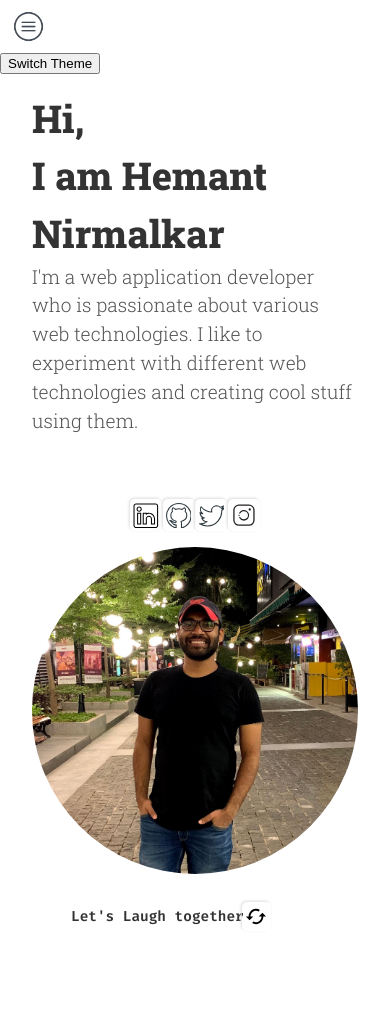
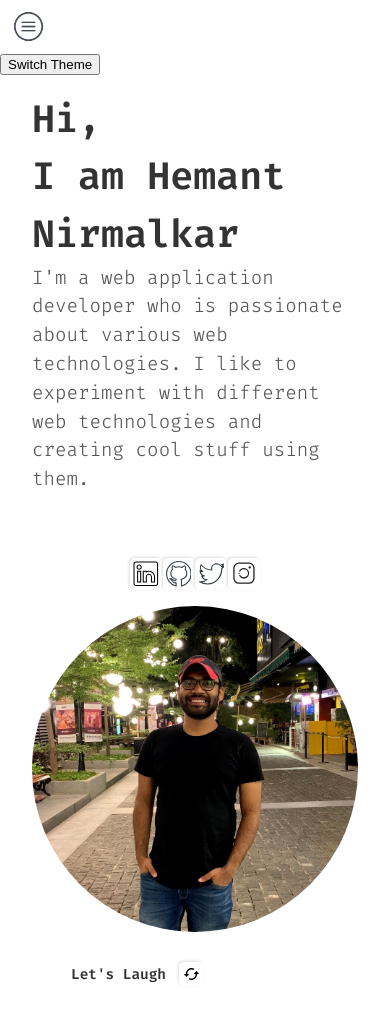
Before and after one commit to nirmalkar/nirmalkar.com, a Gatsby site: page / in a window 390 px wide. Before the commit the page ends 971 px from the top, so only its background shows below. Built offline with nearby package versions, Linux system fonts and the light colour scheme; Gatsby itself is replaced by a stand-in of ours; no server answers.

Commit message:
changed font for landing page

```diff
--- a/src/components/Jokes.js
+++ b/src/components/Jokes.js
@@ -30,7 +30,7 @@ function Jokes() {
     }
     return (
         <div className="joke">
-            <div className="joke-title">Let's Laugh together</div>
+            <div className="joke-title">Let's Laugh</div>
             <div
                 title="Click me for new joke"
                 className="refresh-btn"
--- a/src/scss/components/bio.scss
+++ b/src/scss/components/bio.scss
@@ -1,5 +1,5 @@
 .bio {
-    font-family: "Roboto Slab", serif;
+    font-family: "Fira Code", monospace;
     .intro-primary {
         font-size: 2.4rem;
         font-weight: bold;
--- a/src/scss/components/joke.scss
+++ b/src/scss/components/joke.scss
@@ -15,9 +15,9 @@
     .refresh-btn {
         position: absolute;
         top: -5%;
-        left: 47%;
-        width: 1.8rem;
-        height: 1.8rem;
+        left: 35%;
+        width: 1.5rem;
+        height: 1.5rem;
         padding: 0.2rem;
         border-radius: 5px;
         background: inherit;
@@ -26,7 +26,7 @@
         cursor: pointer;
         .refresh-btn-img {
             position: absolute;
-            width: 1.4rem;
+            width: 1.1rem;
         }
     }
 }
@@ -38,11 +38,11 @@
         padding-bottom: 10%;
         text-overflow: ellipsis;
         .refresh-btn {
-            top: -5%;
-            left: 65%;
+            top: -3%;
+            left: 45%;
             .refresh-btn-img {
                 position: absolute;
-                width: 1.4rem;
+                width: 1.1rem;
             }
         }
     }
--- a/src/scss/components/navigationBar.scss
+++ b/src/scss/components/navigationBar.scss
@@ -1,4 +1,5 @@
 .navigation {
+    font-family: "Fira Code", monospace;
     .nav-container {
         width: 30%;
         padding: 1.5rem;
```
